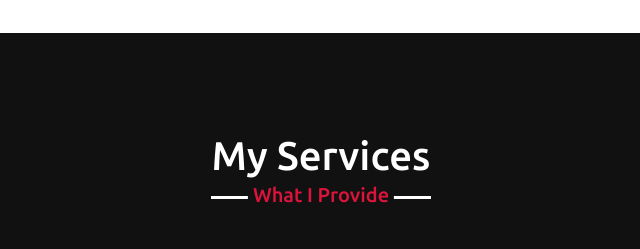
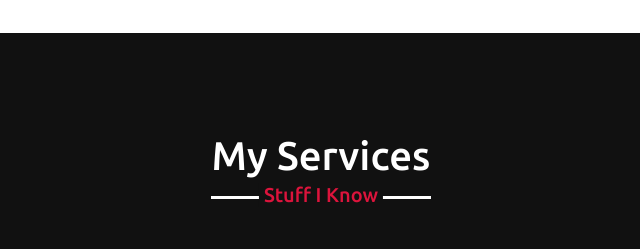
Before and after one commit to VanshikaNehra23/Portfolio, a plain HTML site: page index.html in a window 1280 px wide. Shown: the part 1500-1749 px from the top of the page, 319-959 px from the left. Drawn offline with nearby package versions, Linux system fonts and the light colour scheme.

Commit message:
Update style.css

```diff
--- a/style.css
+++ b/style.css
@@ -278,7 +278,7 @@ section .title::after{
 .contact .title::after
 {
     background: #111;
-    content: "What I Provide";
+    content: "Stuff I Know";
 }
 .services .serv-content .card{
     width: calc(33% - 20px);
```
